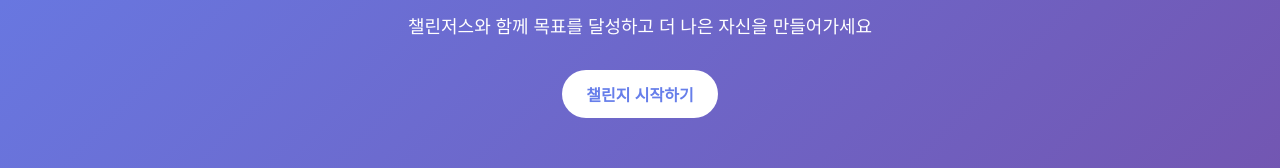
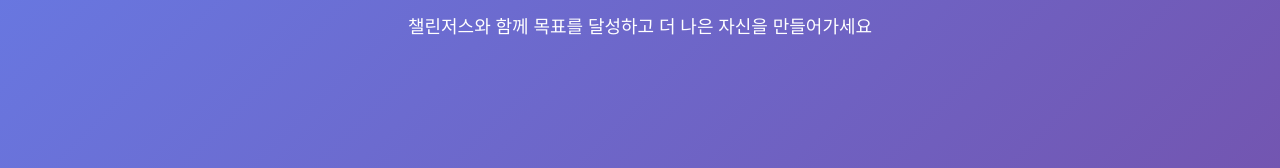
Before and after one commit to W-llama/Bod_frontend, a Vue app: page / in a window 1280 px wide. Shown: the part 310-478 px from the top of the page. Built offline with nearby package versions, Linux system fonts and the light colour scheme; no server answers.

Commit message:
챌린지시작하기 버튼 삭제

```diff
--- a/src/components/HeroSection.vue
+++ b/src/components/HeroSection.vue
@@ -3,7 +3,6 @@
     <div class="container">
       <h1>새로운 도전으로 성장하세요</h1>
       <p>챌린저스와 함께 목표를 달성하고 더 나은 자신을 만들어가세요</p>
-      <button class="cta-button" @click="navigateToChallengePage">챌린지 시작하기</button>
     </div>
   </section>
 </template>
@@ -12,9 +11,6 @@
 export default {
   name: 'Hero',
   methods: {
-    navigateToChallengePage() {
-      window.location.href = 'https://challengers.co.kr/create-challenge';
-    }
   }
 }
 </script>
```
Also changed, not shown: 1 other file (tests, documents, lock files or other folders).
